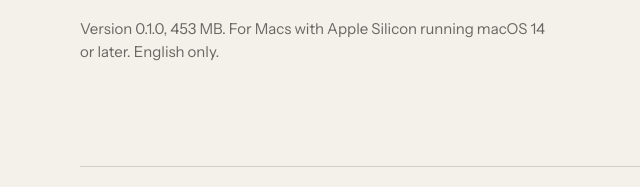
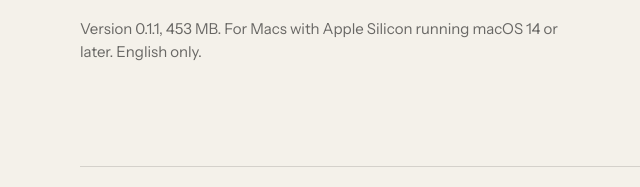
Before and after one commit to richc117/aparte, a plain HTML site: page index.html in a window 1280 px wide. Shown: the part 557-744 px from the top of the page, 24-664 px from the left. Drawn offline with Linux system fonts and the light colour scheme.

Commit message:
Version 0.1.1 on the site and README
Co-Authored-By: Claude Sonnet 5.5 <noreply@anthropic.com>

```diff
--- a/index.html
+++ b/index.html
@@ -37,7 +37,7 @@
           <h1 id="statement">Dictation that keeps to itself.</h1>
           <p class="lede">Hold a shortcut, speak, and let go. Aparté turns your voice into text on your Mac and copies it to the clipboard. It never connects to the internet.</p>
           <p><a class="button" href="https://github.com/richc117/aparte/releases/latest/download/Aparte.zip">Download for Mac</a></p>
-          <p class="fine">Version 0.1.0, 453 MB. For Macs with Apple Silicon running macOS 14 or later. English only.</p>
+          <p class="fine">Version 0.1.1, 453 MB. For Macs with Apple Silicon running macOS 14 or later. English only.</p>
         </div>
 
         <svg class="swell" viewBox="176 226 672 572" role="img" aria-label="The Aparté mark: five nested lines rising into a single peak">
```
Also changed, not shown: 2 other files.
